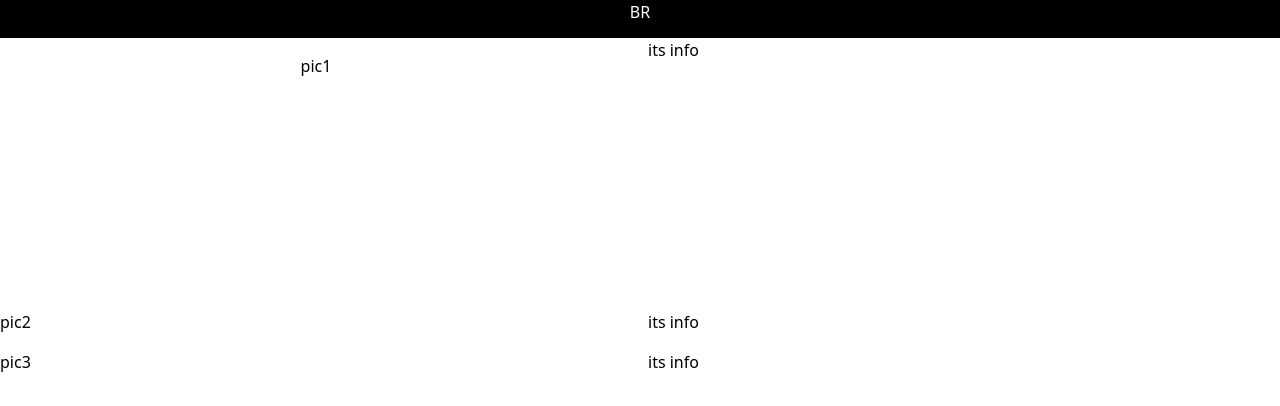
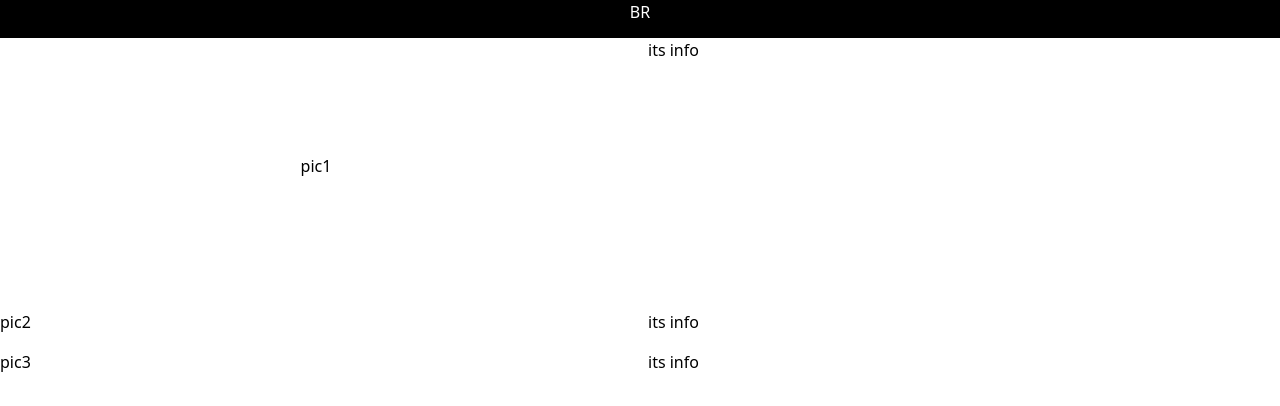
Before and after one commit to treva556/robots-portfolio, a React (Create React App) app: page / in a window 1280 px wide. Shown: the top 406 px of the page. Built offline with nearby package versions, Linux system fonts and the light colour scheme.

Commit message:
body and header

```diff
--- a/src/pages/Main.js
+++ b/src/pages/Main.js
@@ -3,7 +3,7 @@ import React from "react";
 function Main() {
   return (
     <div className="grid grid-cols-2 gap-4">
-        <div className="box-border h-64 w-110 p-4 items-center">
+        <div className="box-border h-64 w-110 p-4 content-center">
 
             <p className=" text-center">pic1</p>
 
```
